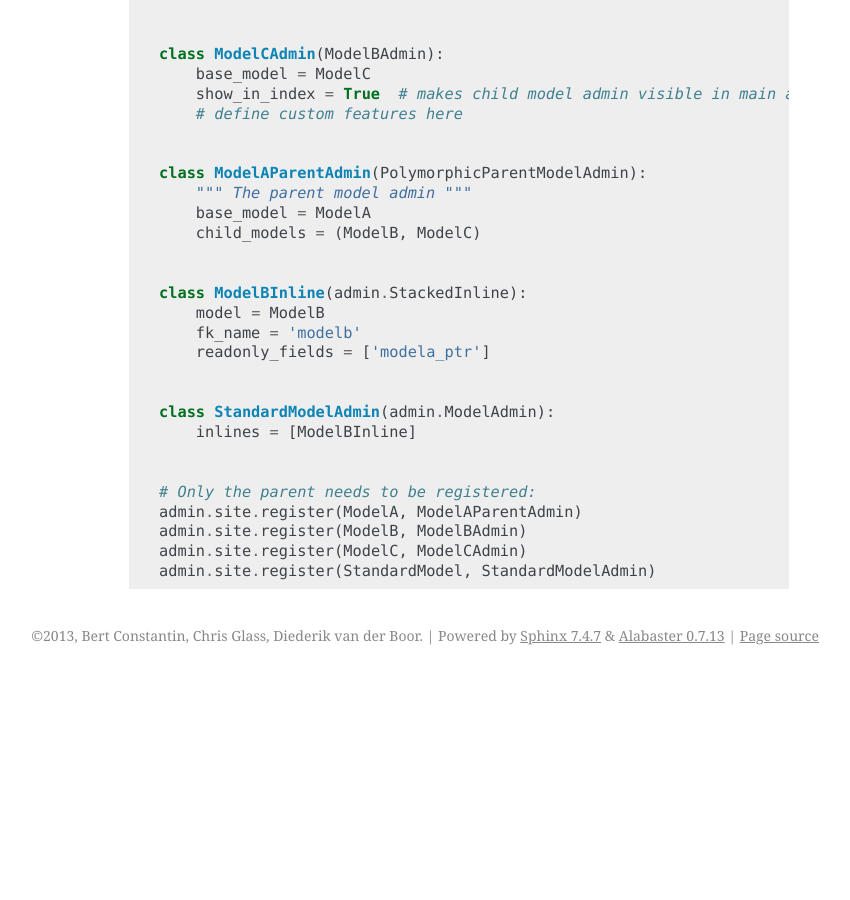
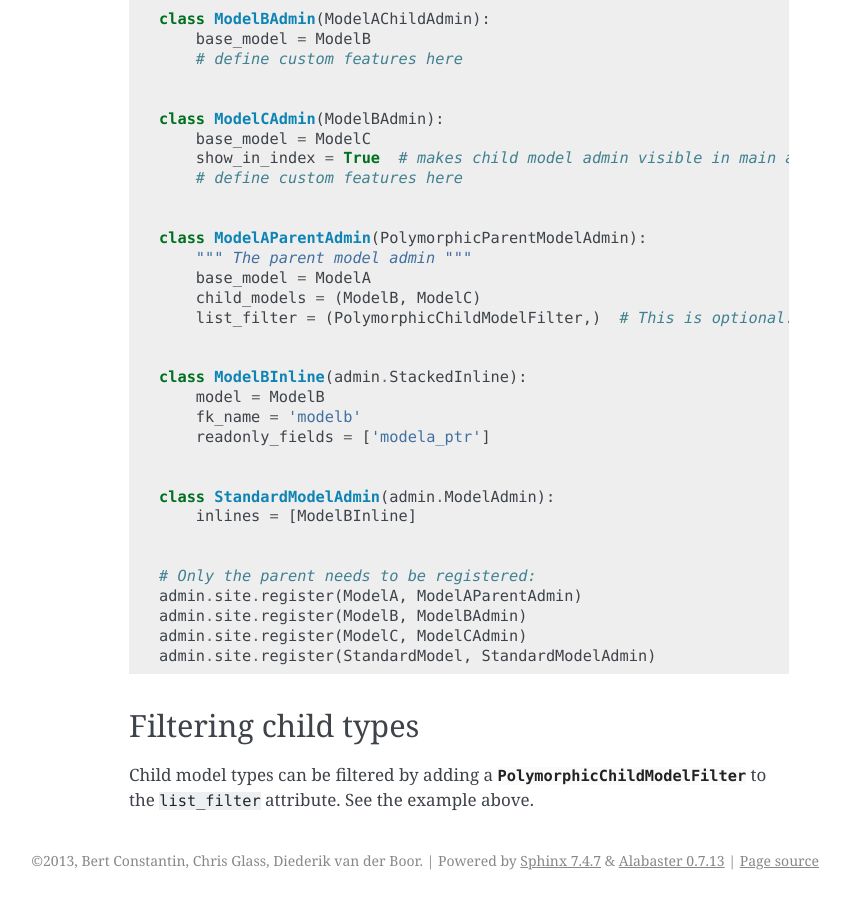
Before and after one commit to jazzband/django-polymorphic, a Sphinx documentation site: the page built from docs/admin.rst, in a window 1280 px wide and 900 px high, scrolled down 2334 px. Shown: the whole window, without its empty margins (291-1141 px from the left). Built offline with Sphinx 7.4.7, drawn with Linux system fonts in a browser that asks for light colours; before the commit the page ends 3009 px from its top, so only the background shows below that; some of the changed text lies outside the part shown.

Commit message:
Doc fixes taken from PR #59

```diff
--- a/docs/admin.rst
+++ b/docs/admin.rst
@@ -73,7 +75,7 @@
 .. code-block:: python
 
     from django.contrib import admin
-    from polymorphic.admin import PolymorphicParentModelAdmin, PolymorphicChildModelAdmin
+    from polymorphic.admin import PolymorphicParentModelAdmin, PolymorphicChildModelAdmin, PolymorphicChildModelFilter
     from .models import ModelA, ModelB, ModelC, StandardModel
 
 
@@ -104,6 +106,7 @@
         """ The parent model admin """
         base_model = ModelA
         child_models = (ModelB, ModelC)
+        list_filter = (PolymorphicChildModelFilter,)  # This is optional.
 
 
     class ModelBInline(admin.StackedInline):
@@ -121,3 +124,13 @@
     admin.site.register(ModelB, ModelBAdmin)
     admin.site.register(ModelC, ModelCAdmin)
     admin.site.register(StandardModel, StandardModelAdmin)
+
+
+Filtering child types
+---------------------
+
+Child model types can be filtered by adding a :class:`~polymorphic.admin.PolymorphicChildModelFilter`
+to the ``list_filter`` attribute. See the example above.
+
+.. _django-reversion: https://github.com/etianen/django-reversion
+.. _django-mptt: https://github.com/django-mptt/django-mptt
--- a/docs/third-party.rst
+++ b/docs/third-party.rst
@@ -18,7 +18,7 @@
 Example
 ~~~~~~~
 
-The admin :ref:`admin-example` becomes:
+The admin :ref:`admin example <admin-example>` becomes:
 
 .. code-block:: python
 
```
Also changed, not shown: other parts of docs/admin.rst (+2 -0 lines).
